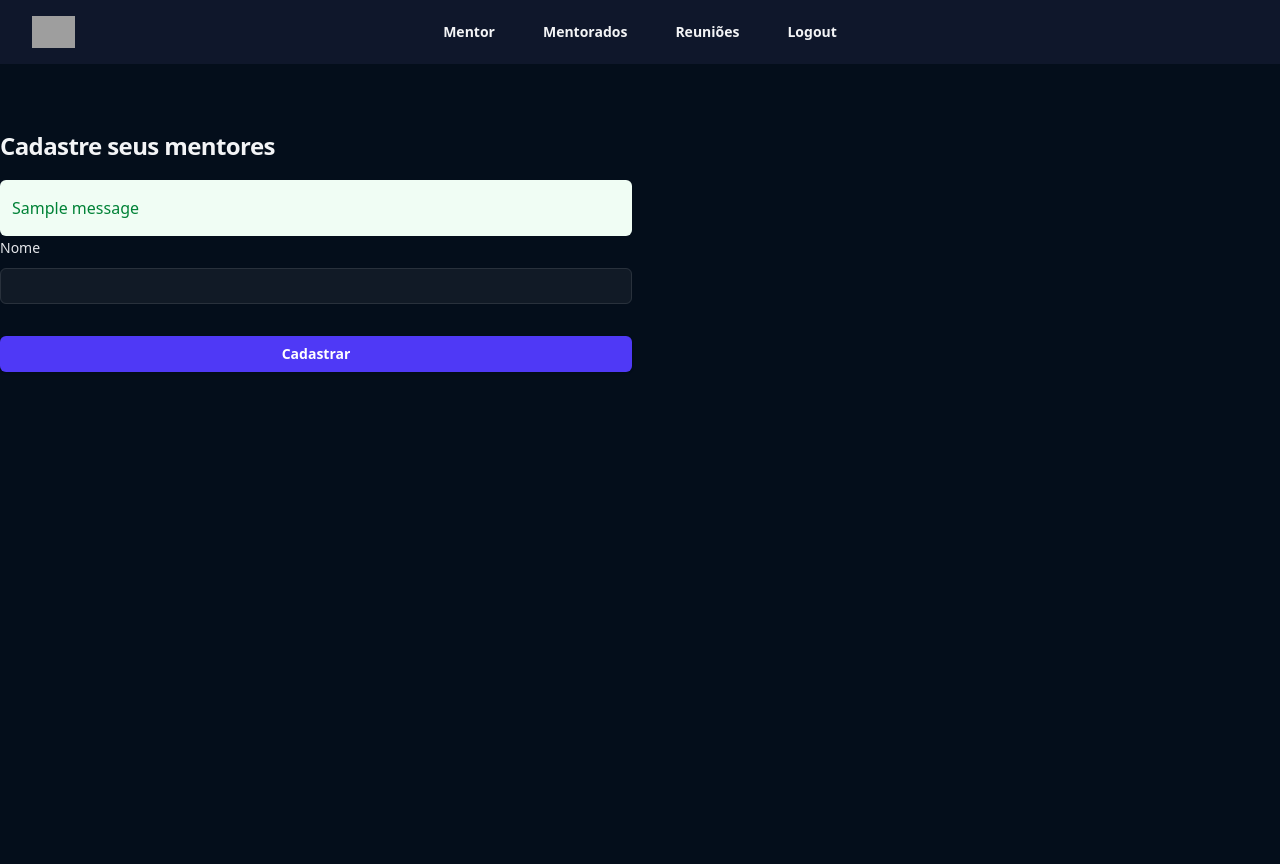
After one commit to luis-otavio-dias/projeto-gerenciamento, a Django app: page /students/navigator in a window 1280 px wide. The commit adds this page. Run offline with Django 5.2, Linux system fonts and the light colour scheme; a user stored in the database is signed in; tables that the repository leaves empty hold one stand-in row (values such as "Sample post"); one stand-in notice (Sample message) is shown; parts of the project's set-up code (start-up, migrations or seed data) failed here and were passed over; grey boxes are pictures that could not be loaded.

Commit message:
Configurando cadastro de mentor, png para pictures vazios

```diff
--- /dev/null
+++ b/students/templates/navigator.html
@@ -0,0 +1,43 @@
+{% extends "base.html" %}
+{% block 'body' %}
+  {% include "partials/_header.html" %}
+  {% load static %}
+  <div class="bg-[#040e1b] min-h-screen">
+    <div class="max-w-7xl mx-auto py-12">
+        <div class="grid grid-cols-2 gap-4">
+            <div>
+              <form action="{% url "students:navigator" %}" method="POST" enctype="multipart/form-data">
+                {% csrf_token %}
+                <h2 class="mt-4 text-2xl/9 font-bold tracking-tight text-gray-100">Cadastre seus mentores</h2>
+                {% if messages %}
+                    {% for message in messages %}
+                        <div class="rounded-md {{message.tags}} mt-4">
+                            <div class="flex">
+                                <div class="ml-3 py-4">
+                                    {{message}}
+                                </div>
+                            </div>
+                        </div>
+                    {% endfor %}
+                {% endif %}
+                <div>
+                    <label for="email" class="block text-sm/6 font-medium text-gray-200">Nome</label>
+                    <div class="mt-2">
+                      <input type="text" name="nome" required class="block w-full rounded-md bg-white/5 px-3 py-1.5 text-base text-white outline outline-1 -outline-offset-1 outline-white/10 placeholder:text-gray-500 focus:outline focus:outline-2 focus:-outline-offset-2 focus:outline-indigo-500 sm:text-sm/6">
+                    </div>
+                </div>
+                <div class="grid grid-cols-2 gap-4 mt-4">
+
+                </div>
+
+                <div class="mt-4">
+                  <button type="submit" class="flex w-full justify-center cursor-pointer rounded-md bg-indigo-600 px-3 py-1.5 text-sm/6 font-semibold text-white shadow-sm hover:bg-indigo-500 focus-visible:outline focus-visible:outline-2 focus-visible:outline-offset-2 focus-visible:outline-indigo-600">Cadastrar</button>
+                </div>
+              </form>
+            </div>
+
+        </div>
+    </div>
+  </div>
+
+{% endblock 'body' %}
--- a/students/templates/partials/_header.html
+++ b/students/templates/partials/_header.html
@@ -16,6 +16,7 @@
       </button>
     </div>
     <div class="hidden lg:flex lg:gap-x-12">
+      <a href="{% url "students:navigator" %}" class="text-sm/6 font-semibold text-gray-100">Mentor</a>
       <a href="{% url "students:student" %}" class="text-sm/6 font-semibold text-gray-100">Mentorados</a>
       <a href="{% url "students:meeting" %}" class="text-sm/6 font-semibold text-gray-100">Reuniões</a>
       <a href="{% url "users:logout" %}" class="text-sm/6 font-semibold text-gray-100">Logout</a>
--- a/students/templates/students.html
+++ b/students/templates/students.html
@@ -1,7 +1,7 @@
 {% extends "base.html" %}
 {% block 'body' %}
   {% include "partials/_header.html" %}
-
+  {% load static %}
   <div class="bg-[#040e1b] min-h-screen">
     <div class="max-w-7xl mx-auto py-12">
         <div class="grid grid-cols-2 gap-4">
@@ -52,7 +52,7 @@
                 </div>
 
                 <div class="mt-4">
-                        <label class="block text-sm/6 font-medium text-gray-200">Navigator</label>
+                        <label class="block text-sm/6 font-medium text-gray-200">Mentor</label>
                         <div class="mt-2">
                             <select name="navigator" id="" class="block w-full rounded-md bg-white/5 px-3 py-2 text-base text-white outline outline-1 -outline-offset-1 outline-white/10 placeholder:text-gray-500 focus:outline focus:outline-2 focus:-outline-offset-2 focus:outline-indigo-500 sm:text-sm/6">
                               {% for navigator in navigators %}
@@ -104,7 +104,7 @@
                         {% if student.picture %}
                           <img src="{{student.picture.url}}" alt="" class="size-8 rounded-full bg-gray-800">
                         {% else %}
-                          <img src="" alt="" class="size-8 rounded-full bg-gray-800">
+                          <img src="{% static 'no_picture.png' %}" alt="" class="size-8 rounded-full bg-gray-800">
                         {% endif %}
                         <div class="truncate text-sm/6 font-medium text-white">
                           <a href="{% url "students:task" student.id %}">{{student.name}}</a>
--- a/students/templates/task.html
+++ b/students/templates/task.html
@@ -2,7 +2,7 @@
 {% load static %}
 {% block 'body' %}
   {% include "partials/_header.html" %}
-
+  {% load static %}
 
   <main>
     <header class="relative isolate pt-16 bg-[#0b1526] border-b-1 border-slate-500">
@@ -19,7 +19,7 @@
             {% if student.picture %}
               <img src="{{student.picture.url}}" alt="" class="size-16 flex-none rounded-full ring-1 ring-gray-900/10">
             {% else %}
-              <img src="#" alt="" class="size-16 flex-none rounded-full ring-1 ring-gray-900/10">
+              <img src="{% static 'no_picture.png' %}" alt="" class="size-16 flex-none rounded-full ring-1 ring-gray-900/10">
             {% endif %}
             <h1>
               <div class="mt-1 text-base font-semibold text-gray-200">{{student}}</div>
--- a/students/urls.py
+++ b/students/urls.py
@@ -8,10 +8,10 @@ urlpatterns = [
     path("meeting/", views.meeting, name="meeting"),
     path("auth/", views.auth_view, name="auth_student"),
     path("select_day/", views.select_day, name="select_day"),
-    path("select_day/", views.select_day, name="select_day"),
     path("schedule_meeting/", views.schedule_meeting, name="schedule_meeting"),
     path("task/<int:id>", views.task, name="task"),
     path("upload/<int:id>", views.upload, name="upload"),
     path("student_task/", views.student_task, name="student_task"),
     path("toggle_task/<int:id>", views.toggle_task, name="toggle_task"),
+    path("navigator", views.navigator_view, name="navigator"),
 ]
--- a/students/views.py
+++ b/students/views.py
@@ -71,6 +71,27 @@ def students(request):
             "Mentorado cadastrado com sucesso.",
         )
         return redirect("students:student")
+
+
+@login_required(login_url="users:login")
+def navigator_view(request):
+    if request.method == "POST":
+        name = request.POST.get("nome")
+        owner = request.user
+
+        navigator = Navigators(name=name, owner=owner)
+
+        navigator.save()
+
+        messages.add_message(
+            request,
+            constants.SUCCESS,
+            "Mentor cadastrado com sucesso.",
+        )
+
+        return redirect("students:student")
+
+    return render(request, "navigator.html")
 
 
 @login_required(login_url="users:login")
```
Also changed, not shown: students/templates/student_task.html (+6 -2 lines). Lines whose indentation alone changed are shown as unchanged.
